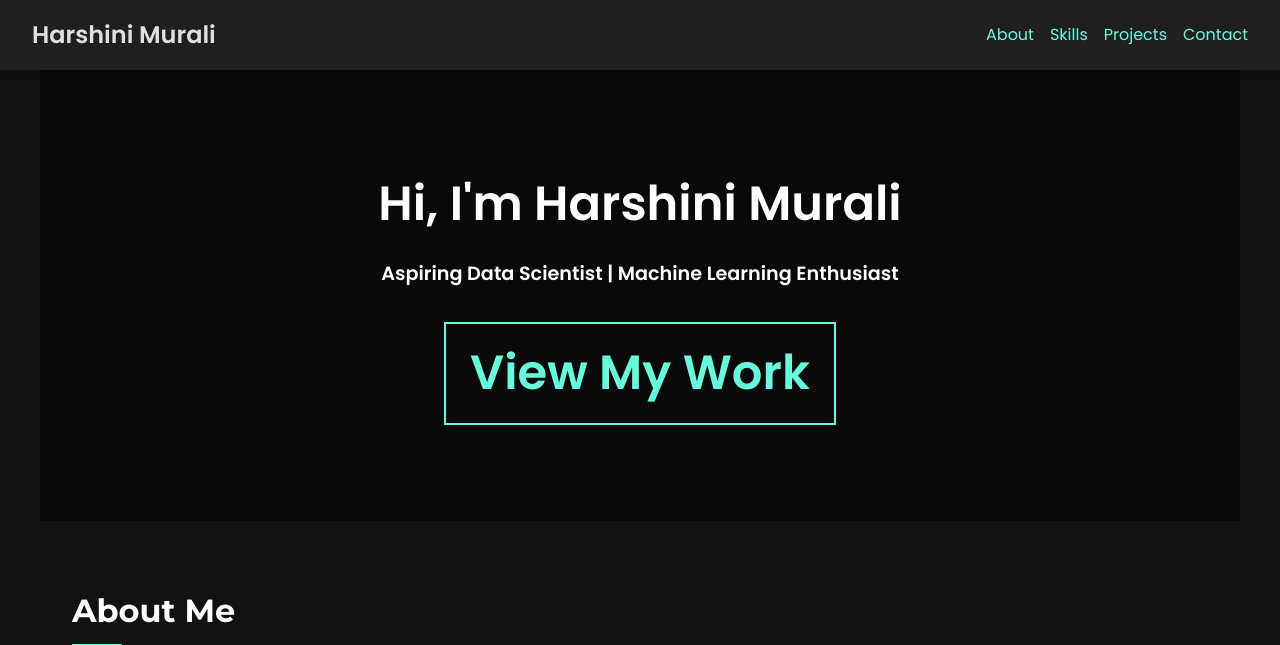
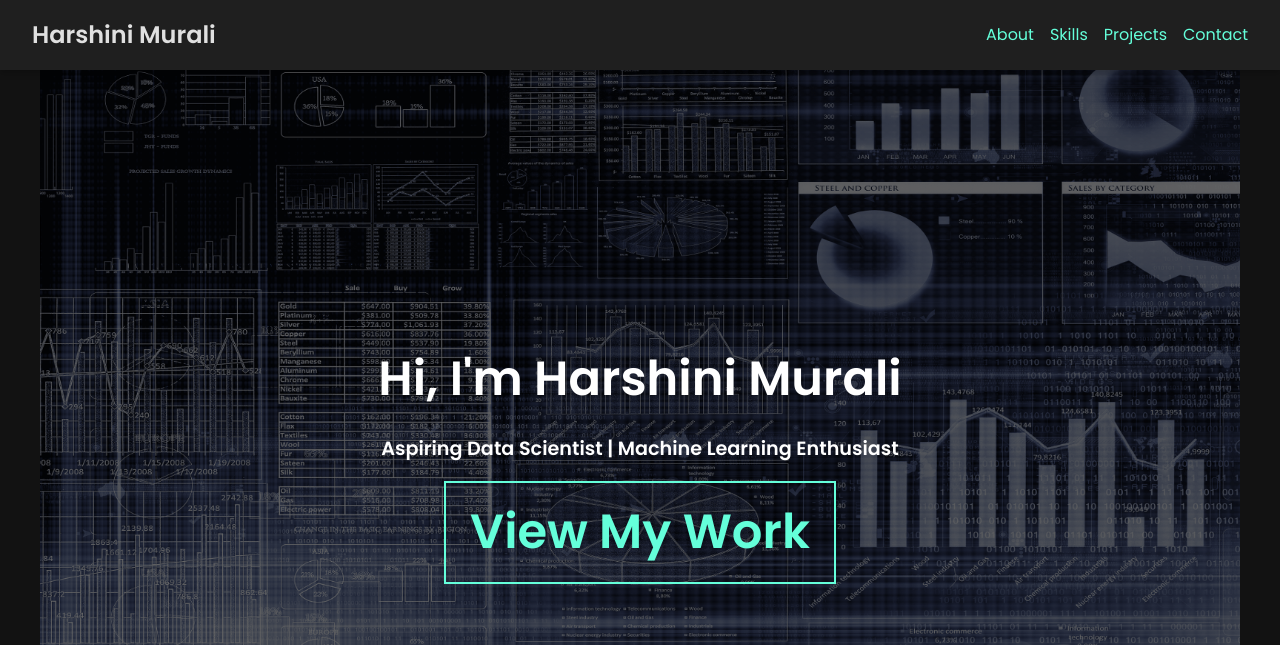
Before and after one commit to HarshiniMurali07/Myportfolio, a plain HTML site: page index.html in a window 1280 px wide. Shown: the top 645 px of the page. Drawn offline with Linux system fonts and the light colour scheme.

Commit message:
Update index.html

```diff
--- a/index.html
+++ b/index.html
@@ -56,20 +56,36 @@
         }
 
         .hero {
+    height: 100vh; /* Full-screen height */
+    display: flex;
+    align-items: center;
+    justify-content: center;
     text-align: center;
+    color: #fff;
     position: relative;
-            background-image: url('your-cover-photo.jpg');
-            background-size: cover;
-            background-position: center;
-            color: #fff;
-            padding: 6rem 2rem;
-            box-shadow: inset 0 0 0 1000px rgba(0, 0, 0, 0.5);
-            animation: fadeIn 1.5s ease-in-out;
+    overflow: hidden;
         }
+       .hero .overlay {
+    position: absolute;
+    top: 0;
+    left: 0;
+    width: 100%;
+    height: 100%;
+    background: rgba(0, 0, 0, 0.6); /* Dark overlay */
+    z-index: 1;
+}
+ .hero .hero-content {
+    position: relative;
+    z-index: 2;
+    padding: 0 2rem;
+}
+
 
         .hero h1 {
             font-size: 3rem;
             animation: slideInDown 1s ease-in-out;
+             font-weight: bold;
+    margin-bottom: 1rem;
         }
 
         .hero p {
@@ -78,16 +94,17 @@
             animation: slideInUp 1s ease-in-out;
         }
 
-        .btn {
+        .hero .btn {
     display: inline-block;
     padding: 0.7rem 1.5rem;
-            margin-top: 1rem;
     border: 2px solid #64ffda;
     color: #64ffda;
-            transition: 0.3s;
+    background: transparent;
+    transition: all 0.3s;
+    font-weight: bold;
 }
 
-        .btn:hover {
+.hero .btn:hover {
     background: #64ffda;
     color: #121212;
 }
@@ -274,7 +291,7 @@ section h2::after {
         </nav>
     </header>
 
-    <section class="hero"style="background-image: url('background.jpg'); background-size: cover; background-position: center; position: relative;">
+    <section class="hero"style="background-image: url('Coverpic.png'); background-size: cover; background-position: center; position: relative;">
         <div class="overlay"></div>
     <div class="hero-content">
         <h1>Hi, I'm Harshini Murali <h1>
```
Lines whose indentation alone changed are shown as unchanged.
